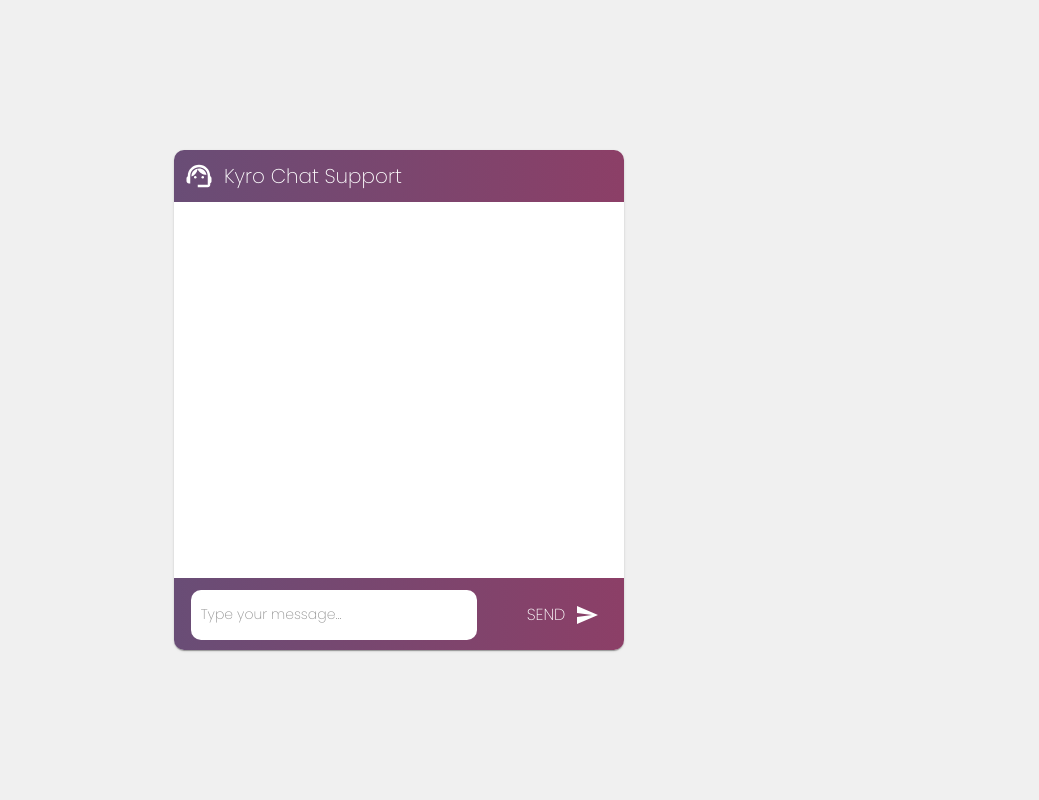
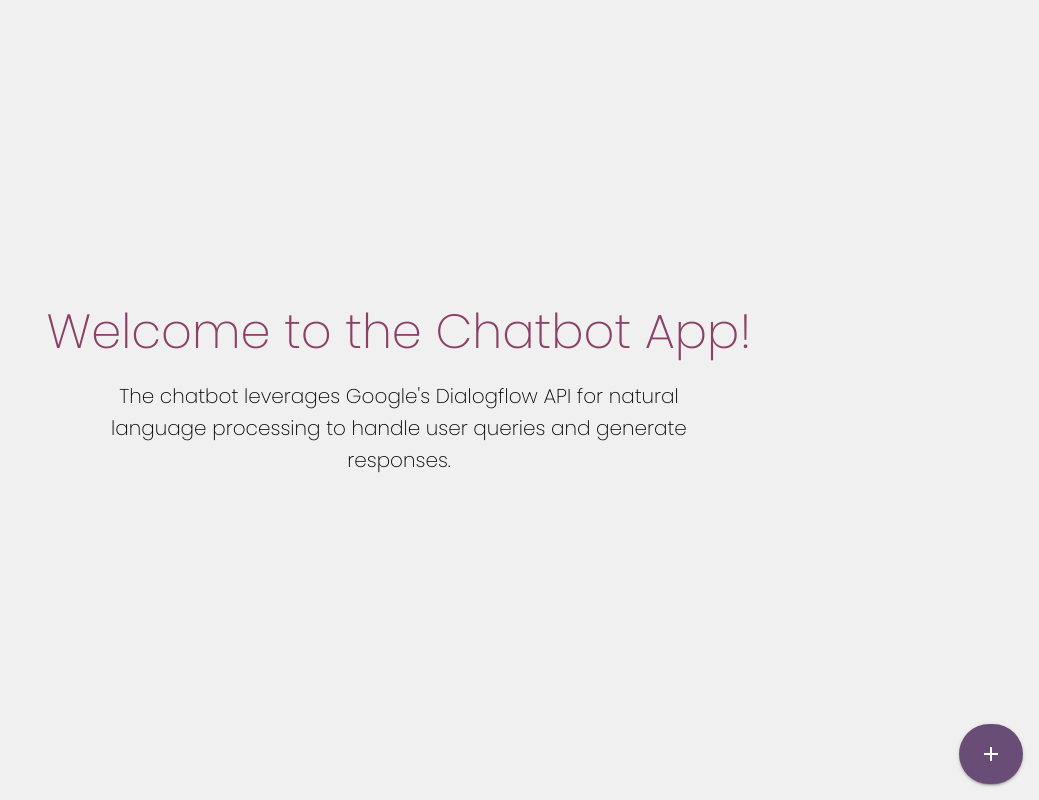
Before and after one commit to krithicr/University_Chatbot, a React (Create React App) app: page / in a window 1280 px wide. Shown: the whole page, without its empty margins (241-1280 px from the left). Built offline with nearby package versions, Linux system fonts and the light colour scheme.

Commit message:
ui altered

```diff
--- a/src/App.css
+++ b/src/App.css
@@ -3,5 +3,6 @@
   padding: 0;
   height: 100%;
   width: 100%;
-
+ overflow: hidden;
+ user-select: none;
 }
--- a/src/App.js
+++ b/src/App.js
@@ -1,21 +1,76 @@
-import React from "react";
-import { Container } from "@mui/material";
-
+import React, { useState } from "react";
+import { Box, Button, Container, Slide, Typography } from "@mui/material";
+import AddIcon from "@mui/icons-material/Add";
+import CloseIcon from "@mui/icons-material/Close";
 import Chatbot from "./Components/Chatbot";
 
 function App() {
+  const [isBotActivated, setBotActivation] = useState(false);
+  const toggleChatbot = () => {
+    setBotActivation((prev) => !prev);
+  };
   return (
     <Container
       sx={{
         display: "flex",
+        flexDirection: "column",
         minWidth: "100%",
         height: "100vh",
         justifyContent: "center",
         alignItems: "center",
         backgroundColor: "#f0f0f0",
+        overflow: "hidden",
       }}
     >
-      <Chatbot />
+      <Typography
+        variant="h3"
+        sx={{ textAlign: "center", marginBottom: "20px", color: "#8C3F67" }}
+      >
+        Welcome to the Chatbot App!
+      </Typography>
+      <Typography
+        variant="h6"
+        sx={{ textAlign: "center", marginBottom: "20px", width: "50%" }}
+      >
+        The chatbot leverages Google's Dialogflow API for natural language
+        processing to handle user queries and generate responses.
+      </Typography>
+      <Slide
+        direction={isBotActivated ? "up" : "down"}
+        in={isBotActivated}
+        mountOnEnter
+        unmountOnExit
+        {...(isBotActivated ? { timeout: 1000 } : {})}
+      >
+        <Box
+          sx={{
+            position: "absolute",
+            right: "25px",
+            bottom: "85px",
+          }}
+        >
+          {isBotActivated && <Chatbot />}
+        </Box>
+      </Slide>
+
+      <Button
+        variant="contained"
+        onClick={toggleChatbot}
+        sx={{
+          height: "60px",
+          width: "30px",
+          borderRadius: "30px",
+          position: "fixed",
+          bottom: "16px",
+          right: "16px",
+          backgroundColor: "#694D76",
+          ":hover": {
+            backgroundColor: "#8C3F67",
+          },
+        }}
+      >
+        {isBotActivated ? <CloseIcon /> : <AddIcon />}
+      </Button>
     </Container>
   );
 }
--- a/src/Components/Chatbot.js
+++ b/src/Components/Chatbot.js
@@ -7,7 +7,12 @@
 import MessageSkeleton from "./MessageSkeleton";
 
 const Chatbot = () => {
-  const [messages, setMessages] = useState([]);
+  const [messages, setMessages] = useState([
+    {
+      text: `Say "Hi"`,
+      user: false,
+    },
+  ]);
   const [inputText, setInputText] = useState("");
   const [customInput, setCustomInput] = useState("");
   const messagesBoxRef = useRef(null);
@@ -44,7 +49,7 @@
             });
           setTimeout(() => {
             setIsloading(false);
-          }, 990);
+          }, 700);
         }, 1000);
       }
     };
@@ -78,7 +83,7 @@
           });
         setTimeout(() => {
           setIsloading(false);
-        }, 990);
+        }, 700);
       }, 1000);
     }
   };
@@ -91,6 +96,7 @@
 
   return (
     <Paper
+      elevation={12}
       sx={{
         width: "450px",
         minHeight: "500px",
@@ -139,11 +145,7 @@
           },
         }}
       >
-        <Messages
-          messages={messages}
-          isLoading={isLoading}
-          setCustomInput={setCustomInput}
-        />
+        <Messages messages={messages} setCustomInput={setCustomInput} />
         {isLoading && <MessageSkeleton />} {/* Show skeleton if loading */}
       </Box>
 
@@ -192,7 +194,6 @@
           />
           <Button
             sx={{
-              // backgroundColor: "#8C3F67",
               background: "transparent",
               color: "#fff",
               fontSize: "16px",
--- a/src/Components/MessageSkeleton.js
+++ b/src/Components/MessageSkeleton.js
@@ -8,17 +8,16 @@
       sx={{
         fontSize: "14px",
         width: "150px",
-        // maxWidth: "300px",
-        padding: "10px",
+        // padding: "10px",
         marginBottom: "10px",
         borderRadius: "8px",
-        // backgroundColor: "#694D76",
         alignSelf: "flex-start",
         textAlign: "left",
         wordWrap: "break-word",
         whiteSpace: "pre-wrap",
         color: "white",
         display: "flex",
+        gap: "3px",
       }}
     >
       <FaceIcon sx={{ color: "#694D76" }} />
@@ -26,7 +25,6 @@
         sx={{
           fontSize: "12px",
           width: "150px",
-          //   maxWidth: "300px",
           padding: "10px",
           borderRadius: "8px",
           backgroundColor: "#694D76",
--- a/src/Components/Messages.js
+++ b/src/Components/Messages.js
@@ -31,6 +31,7 @@
             display: "flex",
             flexDirection: message.user ? "row-reverse" : "row",
             gap: "3px",
+            marginTop: "10px",
             marginBottom: "20px",
             position: "relative", // Add position relative to this container
           }}
@@ -53,7 +54,7 @@
               whiteSpace: "pre-wrap",
               cursor: message.user ? "null" : "pointer",
               display: "flex",
-              alignItems: "center", // Center the text and the ResponseBox vertically
+              // alignItems: "center", // Center the text and the ResponseBox vertically
               position: "relative",
             }}
           >
@@ -61,11 +62,7 @@
             {message.user
               ? null
               : hoveredMessageIndex === index && (
-                  <ResponseBox
-                    setCustomInput={setCustomInput}
-                    hoveredMessageIndex={hoveredMessageIndex}
-                    setHoveredMessageIndex={setHoveredMessageIndex}
-                  />
+                  <ResponseBox setCustomInput={setCustomInput} />
                 )}
           </Typography>
         </Box>
```
